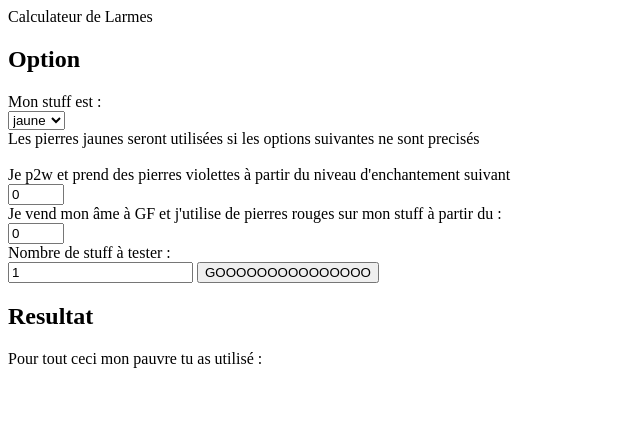
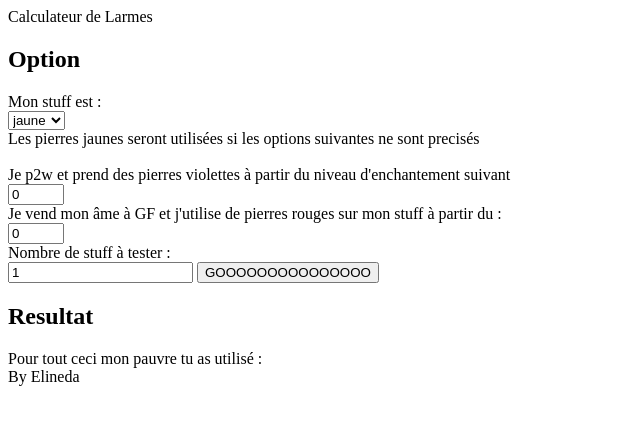
Before and after one commit to elineda/ouinouin, a plain HTML site: page index.html in a window 1280 px wide. Shown: the full height of the page, 0-640 px from the left. Drawn offline with nearby package versions, Linux system fonts and the light colour scheme.

Commit message:
on signe tjs ses betises

```diff
--- a/index.html
+++ b/index.html
@@ -56,6 +56,9 @@
 </main>
     <footer>
 
+
+      <div>By Elineda</div>
+
     </footer>
 
 
```
